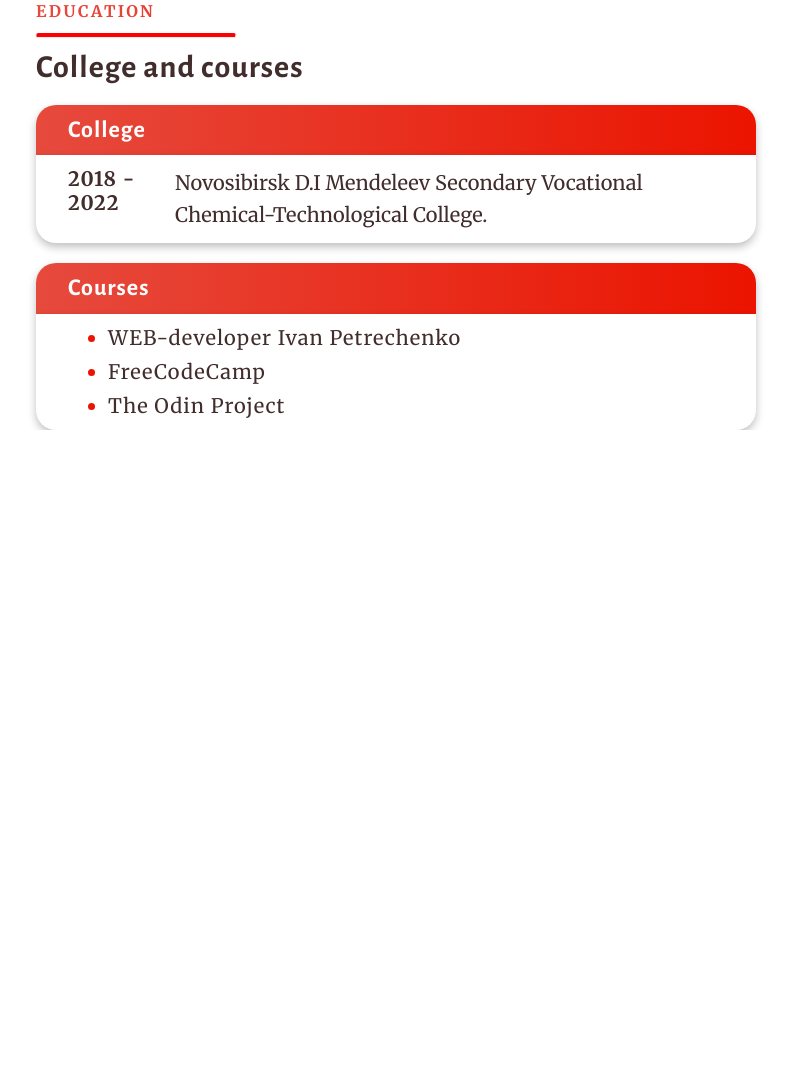
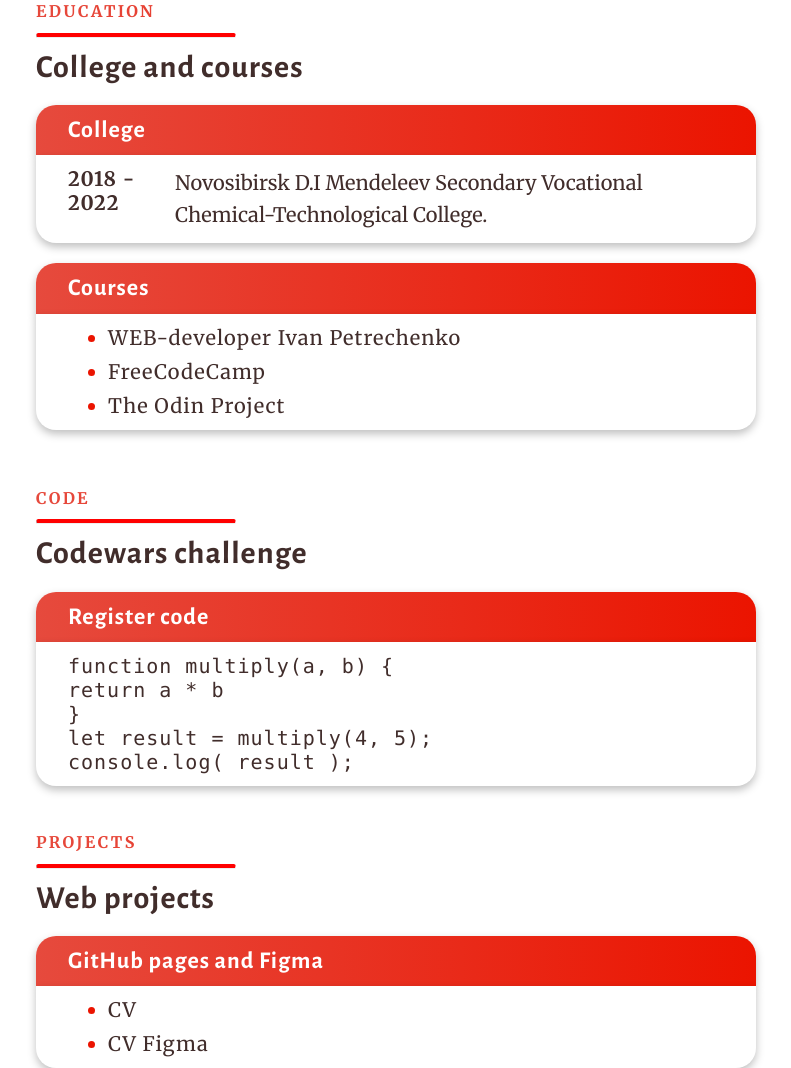
Before and after one commit to PogosStuido/rsschool-cv, a plain HTML site: page index.html in a window 1280 px wide. Shown: the part 1508-2576 px from the top of the page, without its empty margins (244-1035 px from the left). Before the commit the page ends 1938 px from the top, so only its background shows below. Drawn offline with nearby package versions, Linux system fonts and the light colour scheme.

Commit message:
feat: add build section

```diff
--- a/index.html
+++ b/index.html
@@ -277,6 +277,69 @@
       </div>
     </div>
   </section>
+  <section
+    id="build"
+    class="build"
+  >
+    <div class="container">
+      <div class="build__wrapper">
+        <div class="build__code">
+          <div class="card__title-wrapper">
+            <p class="card__subtitle">code</p>
+            <hr class="card__title-hr">
+            <h2 class="title_h2">Codewars challenge</h2>
+          </div>
+          <div class="card__wrapper">
+            <div class="card__header">
+              <h3>Register code</h3>
+            </div>
+            <div class="card__info">
+              <code>
+                function multiply(a, b) { <br>
+                return a * b<br>
+                }<br>
+                let result = multiply(4, 5);<br>
+                console.log( result );
+              </code>
+            </div>
+          </div>
+        </div>
+        <div class="build__projects">
+          <div class="card__title-wrapper card__title-wrapper_right">
+            <p class="card__subtitle">projects</p>
+            <hr class="card__title-hr">
+            <h2 class="title_h2">Web projects</h2>
+          </div>
+          <div class="card__wrapper">
+            <div class="card__header">
+              <h3>GitHub pages and Figma</h3>
+            </div>
+            <div class="card__info">
+              <ul class="card__list">
+                <li>
+                  <a
+                    class="text__states"
+                    href="https://pogosstuido.github.io/rsschool-cv/"
+                    target="_blank"
+                  >CV
+                  </a>
+                </li>
+                <li>
+                  <a
+                    class="text__states"
+                    href="https://www.figma.com/proto/O8RTBp2Y19gPOUyyWsHbS3/CV-Rs-School-Porject?page-id=1%3A2&node-id=17-2057&viewport=-371%2C-1335%2C0.42&t=AUStkXwqy9OyeYuq-1&scaling=min-zoom&content-scaling=fixed"
+                    target="_blank"
+                  >CV Figma
+                  </a>
+                </li>
+              </ul>
+            </div>
+          </div>
+        </div>
+      </div>
+    </div>
+  </section>
+
 </main>
 
 <script
--- /dev/null
+++ b/src/css/blocks/build.css
@@ -0,0 +1,23 @@
+.build {
+    padding-top: 3.75rem;
+}
+
+.build__wrapper {
+    display: flex;
+    flex-direction: column;
+    gap: 3rem;
+}
+
+@media screen and (min-width: 1440px) {
+    .build__wrapper {
+        flex-direction: row;
+        justify-content: space-between;
+        gap: 13.44rem;
+    }
+}
+
+@media screen and (min-width: 1920px) {
+    .build__wrapper {
+        gap: 15.12rem;
+    }
+}
--- a/src/css/style.css
+++ b/src/css/style.css
@@ -7,3 +7,4 @@
 @import url(blocks/header.css);
 @import url(blocks/promo.css);
 @import url(blocks/path.css);
+@import url(blocks/build.css);
```
